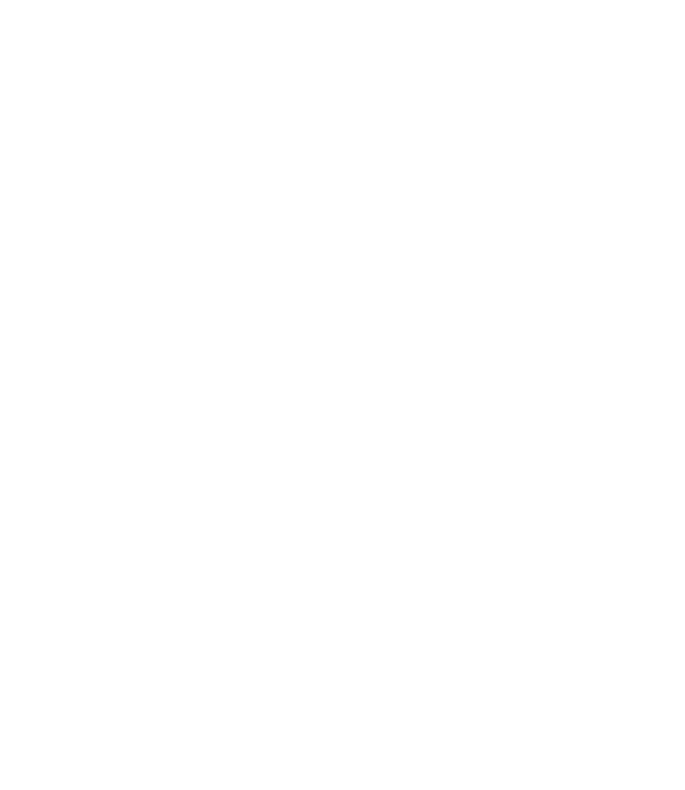
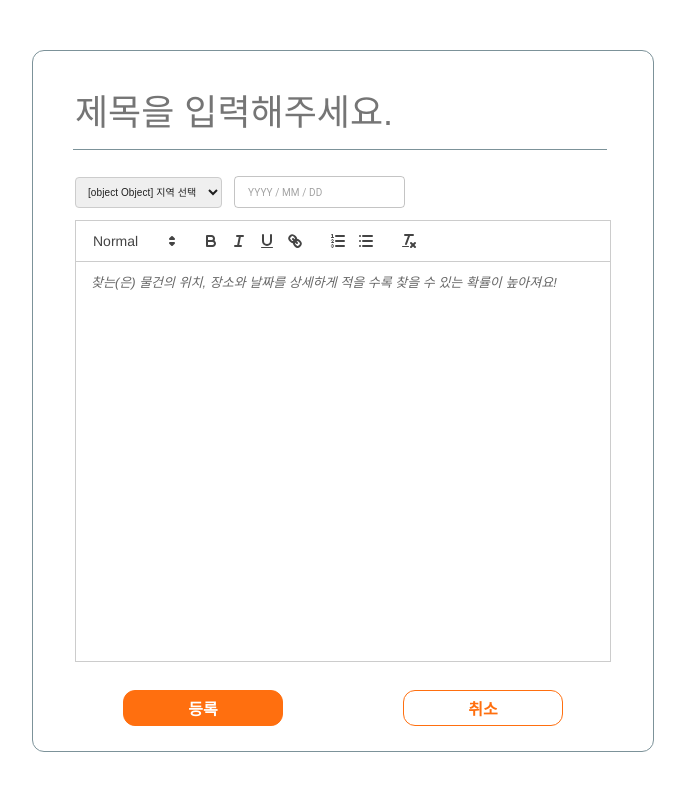
Before and after one commit to elice-team10/Frontend, a React (Vite) app: page /community/write in a window 1280 px wide. Shown: the top 790 px of the page, without its empty margins (297-982 px from the left). Built offline with nearby package versions, Linux system fonts and the light colour scheme.

Commit message:
DESIGN: 게시판 작성 UI 구현

```diff
--- a/package.json
+++ b/package.json
@@ -15,10 +15,14 @@
     "@emotion/react": "^11.11.1",
     "@emotion/styled": "^11.11.0",
     "@mui/icons-material": "^5.14.16",
+    "@mui/joy": "^5.0.0-beta.15",
     "@mui/material": "^5.14.17",
     "@mui/styled-engine-sc": "^6.0.0-alpha.5",
+    "@mui/x-date-pickers": "^6.18.1",
+    "dayjs": "^1.11.10",
     "react": "^18.2.0",
     "react-dom": "^18.2.0",
+    "react-quill": "^2.0.0",
     "react-router-dom": "^6.18.0",
     "styled-components": "^6.1.1"
   },
--- a/src/components/Community/CommunityTab.jsx
+++ b/src/components/Community/CommunityTab.jsx
@@ -1,24 +1,26 @@
 import styled, { css } from 'styled-components';
 import theme from '../../config/theme';
 import EditIcon from '@mui/icons-material/Edit';
-import { StyledEngineProvider } from '@mui/styled-engine';
-import Button from '@mui/material/Button';
+import { Link } from 'react-router-dom';
 
-const WriteButton = styled(Button)`
-  && {
-    font-size: ${theme.fontSizes.medium};
-    line-height: 22px;
-    color: ${theme.colors.text}; /* 원래 색상 */
-    padding: 0.8rem;
-    margin: 19px 0 19px auto;
-    background-color: ${theme.colors.textWhite};
-    border: 1px solid ${theme.colors.text};
-    font-weight: bold;
+const WriteButton = styled.button`
+  font-size: ${theme.fontSizes.medium};
+  line-height: 22px;
+  color: ${theme.colors.textWhite};
+  padding: 0.8rem;
+  margin: 19px 0 19px 903px;
+  background-color: ${theme.colors.primary};
+  border: 1px solid ${theme.colors.primary};
+  font-weight: bold;
+  border-radius: 12px;
+  &:hover {
+    filter: brightness(0.8);
+    box-shadow: 0 2px 4px rgba(0, 0, 0, 0.3);
   }
 `;
 
 const Icon = styled(EditIcon)`
-  color: ${theme.colors.primary};
+  color: ${theme.colors.textWhite};
   font-size: 'large';
   margin-right: 0.5rem;
 `;
@@ -27,11 +29,10 @@
   display: flex;
   width: 100%;
   padding-bottom: 5rem;
-
 `;
 
 const EachTab = styled.p`
-  font-size: ${theme.fontSizes.large};
+  font-size: ${theme.fontSizes.subtitle};
   line-height: 22px;
   color: ${theme.colors.text};
   padding: 0.8rem;
@@ -70,11 +71,12 @@
         );
       })}
 
-        <WriteButton variant="outlined" size="small">
+      <Link to="/community/write">
+        <WriteButton>
           <Icon fontSize="large" />
           등록
         </WriteButton>
-
+      </Link>
     </Container>
   );
 }
--- a/src/components/Community/CommunityWrite.jsx
+++ b/src/components/Community/CommunityWrite.jsx
@@ -1,3 +1,178 @@
-function CommunityWrite() {}
+import styled from 'styled-components';
+import theme from '../../config/theme';
+import PlaceIcon from '@mui/icons-material/Place';
+
+import Calander from '../UI/DatePicker';
+import WallpaperOutlinedIcon from '@mui/icons-material/WallpaperOutlined';
+import { Link } from 'react-router-dom';
+import Editor from '../UI/Editor';
+
+const PostContainer = styled.div`
+  width: 56rem;
+  height: 60rem;
+  display: flex;
+  position: relative;
+  flex-direction: column;
+  justify-content: center;
+  margin: 5rem auto;
+  padding: 5rem 3rem;
+  border: 1px solid #7c9299;
+  border-radius: 1.2rem;
+`;
+const TitleContainer = styled.div`
+  align-items: center;
+  height: 7rem;
+`;
+const Title = styled.input`
+  font-size: ${theme.fontSizes.title};
+  color: ${theme.colors.text};
+  border: none;
+  outline: none;
+  height: 7rem;
+  width: 53rem;
+  margin-left: 1rem;
+  border-bottom: 1px solid ${theme.colors.border};
+  &::placeholder {
+    color: ${theme.colors.textLightgray}
+    font-size: ${theme.fontSizes.title};
+  }
+`;
+
+const DividerLine = styled.div`
+  width: 62rem;
+  height: 0.009rem;
+  background-color: ${theme.colors.border};
+  position: absolute;
+  left: 0;
+`;
+
+const ToolbarContainer = styled.div`
+  display: flex;
+  height: 7rem;
+  align-items: center;
+  padding-top: 1.8rem;
+`;
+const Location = styled.p``;
+
+const ContentContainer = styled.div`
+  display: flex;
+  height: 58rem;
+  align-items: center;
+  margin: 0 1.2rem 7rem;
+`;
+const Content = styled.input`
+  margin: auto;
+  width: 62rem;
+  height: 48rem;
+  border: none;
+  outline: none;
+`;
+
+const ButtonContainer = styled.div`
+  display: flex;
+`;
+
+const SubmitButton = styled.button`
+  margin: auto;
+  width: 16rem;
+  font-size: ${theme.fontSizes.medium};
+  color: ${(props) => props.color || `${theme.colors.textWhite}`};
+  padding: 0.5rem;
+  background-color: ${(props) =>
+    props.backgroundColor || `${theme.colors.primary}`};
+  border: 1px solid ${theme.colors.primary};
+  font-weight: bold;
+  border-radius: 12px;
+  &:hover {
+    filter: brightness(1.15);
+    background-color: ${(props) => props.backgroundColor === 'white' ? `#ddd` : ''
+    }
+  }
+`;
+
+const BoardLink = styled(Link)`
+  margin: auto;
+`;
+
+const StyledSelect = styled.select`
+  padding: 8px;
+  border: 1px solid #ccc;
+  border-radius: 4px;
+  font-weight: 400;
+  font-size: 1rem;
+  line-height: 1.4375em;
+  letter-spacing: 0.00938em;
+  color: rgba(0, 0, 0, 0.87);
+  box-sizing: border-box;
+  margin: 12px;
+`;
+
+function CommunityWrite() {
+  return (
+    <PostContainer>
+      <TitleContainer>
+        <Title type="text" placeholder="제목을 입력해주세요." />
+        {/* <DividerLine style={{ top: '9rem' }} /> */}
+      </TitleContainer>
+      <ToolbarContainer>
+        <StyledSelect>
+          <option disabled hidden selected>
+            <PlaceIcon /> {`${(<PlaceIcon />)} 지역 선택`}
+          </option>
+          {[
+            '강남구',
+            '강동구',
+            '강북구',
+            '강서구',
+            '관악구',
+            '광진구',
+            '구로구',
+            '금천구',
+            '노원구',
+            '도봉구',
+            '동대문구',
+            '동작구',
+            '마포구',
+            '서대문구',
+            '서초구',
+            '성동구',
+            '성북구',
+            '송파구',
+            '양천구',
+            '영등포구',
+            '용산구',
+            '은평구',
+            '종로구',
+            '중구',
+            '중랑구',
+          ].map((area) => (
+            <option key={area} value={area}>
+              {area}
+            </option>
+          ))}
+        </StyledSelect>
+        <Calander />
+      </ToolbarContainer>
+      {/* <DividerLine style={{ top: '15rem' }} /> */}
+      <ContentContainer>
+        {/* <Content
+          cols="50"
+          rows="10"
+          placeholder="찾는(은) 물건의 위치, 장소와 날짜를 상세하게 적을 수록 찾을 수 있는 확률이 높아져요!"
+        ></Content> */}
+        <Editor />
+      </ContentContainer>
+      {/* <DividerLine style={{ top: '64rem' }} /> */}
+      <ButtonContainer>
+        <SubmitButton>등록</SubmitButton>
+        <BoardLink to="/community/board">
+          <SubmitButton backgroundColor="white" color="#FF6F0F">
+            취소
+          </SubmitButton>
+        </BoardLink>
+      </ButtonContainer>
+    </PostContainer>
+  );
+}
 
 export default CommunityWrite;
--- /dev/null
+++ b/src/components/UI/DatePicker.jsx
@@ -0,0 +1,18 @@
+import { AdapterDayjs } from '@mui/x-date-pickers/AdapterDayjs';
+import { LocalizationProvider } from '@mui/x-date-pickers/LocalizationProvider';
+import { DatePicker } from '@mui/x-date-pickers/DatePicker';
+
+export default function Calander() {
+  return (
+    <LocalizationProvider dateAdapter={AdapterDayjs}>
+      <DatePicker
+        slotProps={{
+          textField: {
+            size: 'small',
+          },
+        }}
+        format="YYYY / MM / DD"
+      />
+    </LocalizationProvider>
+  );
+}
--- /dev/null
+++ b/src/components/UI/Editor.jsx
@@ -0,0 +1,19 @@
+import React, { useState } from 'react';
+import ReactQuill from 'react-quill';
+import 'react-quill/dist/quill.snow.css';
+
+function Editor() {
+  const [value, setValue] = useState('');
+
+  return (
+    <ReactQuill
+      theme="snow"
+      value={value}
+      onChange={setValue}
+      style={{ width: '59rem', height: '40rem' }}
+      placeholder="찾는(은) 물건의 위치, 장소와 날짜를 상세하게 적을 수록 찾을 수 있는 확률이 높아져요!"
+    />
+  );
+}
+
+export default Editor;
--- a/src/config/theme.jsx
+++ b/src/config/theme.jsx
@@ -20,8 +20,9 @@
   fontSizes: {
     small: '1.2rem', // 작은 텍스트 크기
     medium: '1.6rem', // 중간 텍스트 크기
-    large: '2.0rem', // 큰 텍스트 크기
-    heading1: '2.4rem', // h1 크기
+    large: '1.8rem', // 큰 텍스트 크기
+    title: '3.6rem',
+    subtitle: '2.4rem',
   },
   // 기타 스타일 정보 추가
 };
--- a/src/index.css
+++ b/src/index.css
@@ -1,4 +1,4 @@
-@import url('https://fonts.googleapis.com/css2?family=Open+Sans:wght@400;600&family=Poppins:wght@200;400;600&family=Rubik:ital,wght@0,400;0,500;0,600;1,800&display=swap');
+@import url('https://fonts.googleapis.com/css2?family=Noto+Sans+KR:wght@100;300;400;500;700;900&display=swap');
 
 html {
   /* 10px / 16px = 0.625 = 62.5% /
@@ -9,5 +9,5 @@
 body {
   padding: 0;
   margin: 0;
-  font-family: 'Rubik', sans-serif;
+  font-family: 'Noto Sans KR', sans-serif;
 }
```
Also changed, not shown: 1 other file (tests, documents, lock files or other folders).
